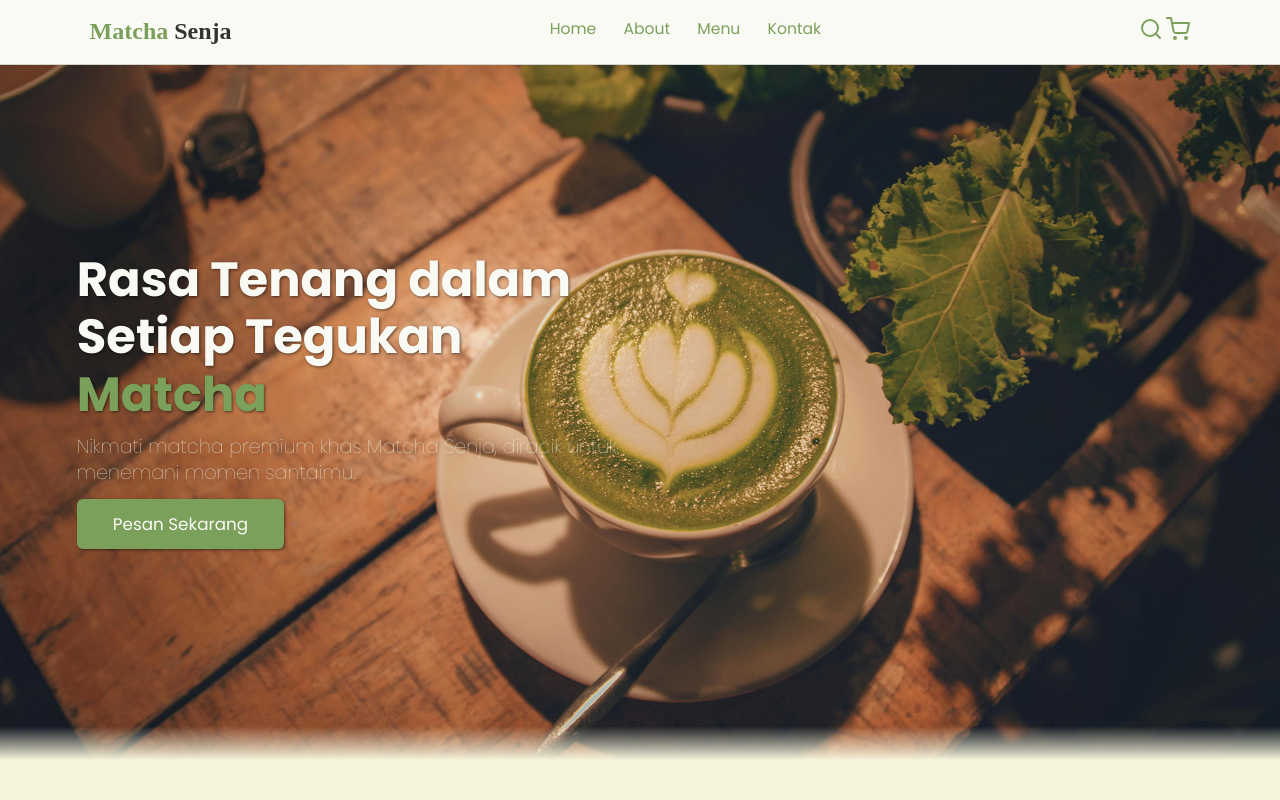
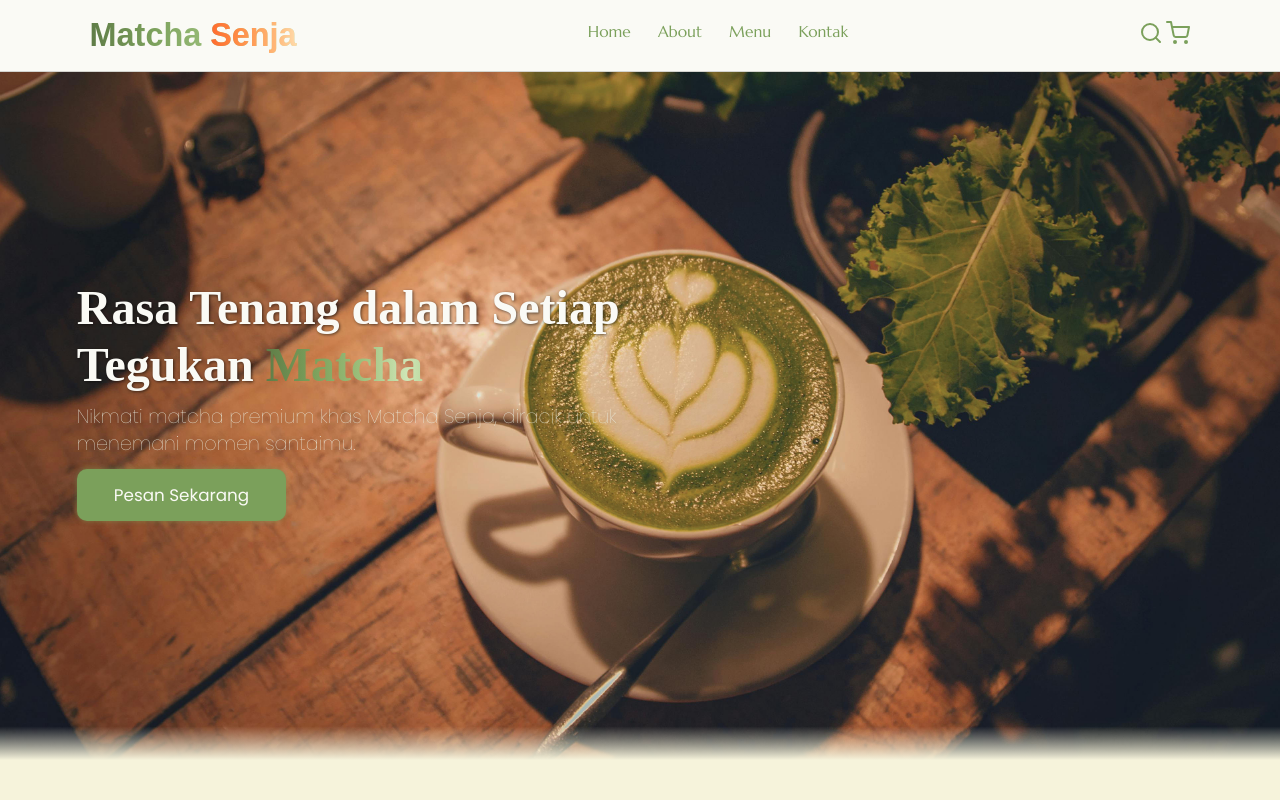
Before and after one commit to adiilham01/matcha-senja, a plain HTML site: page index.html in a window 1280 px wide. Shown: the top 800 px of the page. Drawn offline with nearby package versions, Linux system fonts and the light colour scheme; a web font is replaced by a local one.

Commit message:
perubahan 1

```diff
--- a/css/style.css
+++ b/css/style.css
@@ -39,30 +39,94 @@ body {
   z-index: 99999;
 }
 
-.navbar .navbar-logo {
-  font-family: "Gloock", serif;
-  font-size: 2rem;
-  font-weight: 700;
-  color: var(--primary);
+.navbar .navbar-logo,
+.about h2 span,
+.menu h2 span,
+.contact h2 span{
+  background: linear-gradient(
+    to right,
+    #5f7c47,   /* deep elegant matcha */
+    #7ba05b,   /* main matcha soft green */
+    #9bbf7b,   /* lighter elegant tone */
+    #cfe6b6,   /* creamy matcha highlight */
+    #9bbf7b,   /* fade back soft */
+    #7ba05b,   /* main color again */
+    #5f7c47    /* deep calm finish */
+  );
+  background-size: 180%;
+  background-clip: text;
+  -webkit-background-clip: text;
+  -webkit-text-fill-color: transparent;
+  animation: animate-gradient 2.5s linear infinite;
 }
-.navbar .navbar-logo span {
-  color: #333;
+@keyframes animate-gradient{
+  to{
+    background-position: 200%;
+  }
 }
 
+
+
+.navbar .navbar-logo {
+  font-family: "Baloo 2", sans-serif;
+  font-size: 2.7rem;
+  font-weight: 700;
+color: var(--primary);
+}
+
+.img-logo{
+  width: 3rem;
+}
+
+
+
+.navbar .navbar-logo span,
+.about h2,
+.menu h2,
+.contact h2{
+  background: linear-gradient(
+    to right,
+    #ff6a2e,   /* deep sunset orange */
+    #ff8540,   /* warm orange */
+    #ff9f5a,   /* soft peachy orange */
+    #ffb97a,   /* light pastel sunset */
+    #ffe0b2,   /* glowing golden sunset */
+    #ffb97a,   /* fade back */
+    #ff8540,   /* warm orange again */
+    #ff6a2e    /* deep sunset finish */
+  );
+  background-size: 180%;
+  background-clip: text;
+  -webkit-background-clip: text;
+  -webkit-text-fill-color: transparent;
+  animation: animate-gradient 2.5s linear infinite;
+}
+
+@keyframes animate-gradient {
+  to {
+    background-position: 200%;
+  }
+}
+
+
+
+
+
 .navbar .navbar-nav a {
+  font-family: "Marcellus", serif;
   color: var(--primary);
   display: inline-block;
   font-size: 1.3rem;
   margin: 0 1rem;
 }
 .navbar .navbar-nav a:hover {
-  color: var(--bg);
+  color: var(--primary);
 }
 .navbar .navbar-nav a::after {
   content: "";
   display: block;
   padding-bottom: 0.5rem;
-  border-bottom: 0.1rem solid var(--bg);
+  border-bottom: 0.1rem solid var(--primary);
   transform: scaleX(0);
   transition: 0.2s linear;
 }
@@ -75,6 +139,8 @@ body {
 }
 
 #hamburger-menu {
+  font-size: 35px;
+  cursor: pointer;
   display: none;
 }
 
@@ -120,14 +186,41 @@ body {
   max-width: 60rem;
 }
 .hero .content h1{
+  font-family: "Gloock", serif;
   font-size: 4rem;
   color: var(--text);
   text-shadow: 1px 1px 3px rgba(0, 0, 0, 0.558);
   line-height: 1.2;
 }
-.hero .content h1 span{
-  color: var(--primary);
+
+
+
+.hero .content h1 span {
+  text-shadow: none;
+  background: linear-gradient(
+    to right,
+    #5f7c47,   /* deep elegant matcha */
+    #7ba05b,   /* main matcha soft green */
+    #9bbf7b,   /* lighter elegant tone */
+    #cfe6b6,   /* creamy matcha highlight */
+    #9bbf7b,   /* fade back soft */
+    #7ba05b,   /* main color again */
+    #5f7c47    /* deep calm finish */
+  );
+  background-size: 180%;
+  background-clip: text;
+  -webkit-background-clip: text;
+  -webkit-text-fill-color: transparent;
+  animation: animate-gradient 2.5s linear infinite;
 }
+@keyframes animate-gradient{
+  to{
+    background-position: 200%;
+  }
+}
+
+
+
 .hero .content p{
   color: #eef4e8;
   font-size: 1.6rem;
@@ -144,9 +237,16 @@ body {
   font-size: 1.4rem;
   color: var(--text);
   background-color: var(--primary);
-  border-radius: 0.5rem;
-  box-shadow: 1px 1px 3px rgba(1, 1, 3, 0.5);
+  border-radius: 10px;
+  border: 1px solid #7ba05baa;
+  box-shadow: 0 0 5px #7ba05b89;
+  cursor: pointer;
+  transition: 0.3 ease-in-out;
 }
+.hero .content .cta:hover{
+  box-shadow: 0 0 15px #7ba05b;}
+
+
 
 /*about section*/
 .about{
@@ -225,6 +325,12 @@ padding: 8rem 7% 1.4rem;
   border-radius: 50%;
   width: 250px, 80%;
   height: 250px;
+  box-shadow: 0 0 10px var(--primary);
+  border-radius: 20px;
+  transition: .5s;
+}
+.menu .row .menu-card img:hover{
+  box-shadow: 0 0 25px var(--primary);
 }
 .menu .row .menu-card .menu-card-title{
   margin-top: 1rem auto 0.5rem;
@@ -262,6 +368,8 @@ padding: 8rem 7% 1.4rem;
   width: 100%;
   object-fit: cover;
   height: 29rem;
+  border-radius: 2rem;
+  border: 2px solid var(--bg)
 }
 
 
@@ -278,6 +386,8 @@ padding: 8rem 7% 1.4rem;
   background-color: var(--text);
   border: 1px solid #eee;
   padding: 2rem;
+  border-radius: 2rem;
+  border: 2px solid var(--bg)
 }
 
 .contact .row form .input-group input{
@@ -295,6 +405,7 @@ padding: 8rem 7% 1.4rem;
   color: var(--text);
   background-color: var(--bg);
   cursor: pointer;
+
 }
 
 /*footer*/
@@ -361,7 +472,8 @@ footer .credit a{
     position: absolute;
     top: 100%;
     right: -100%;
-    background-color: #fafaf5;
+    background-color: rgba(242, 238, 226, 0.92);
+
     width: 30rem;
     height: 100vh;
     transition: 0.3s;
@@ -371,7 +483,7 @@ footer .credit a{
     right: 0;
   }
   .navbar .navbar-nav a {
-    color: var(--primary);
+    color: #7c5a35;
     display: block;
     margin: 1.5rem;
     padding: 0.5rem;
```
